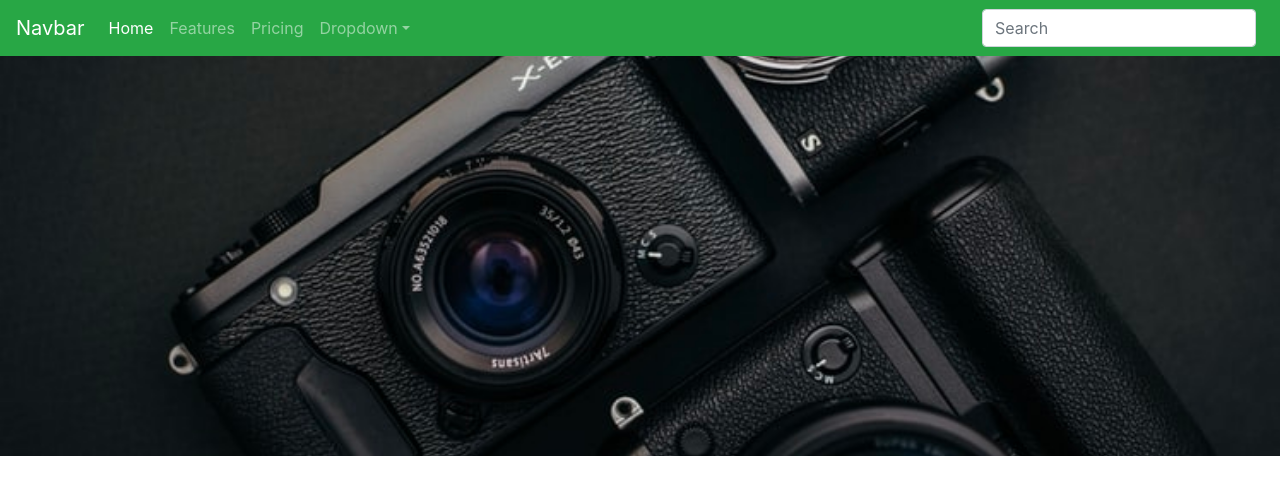
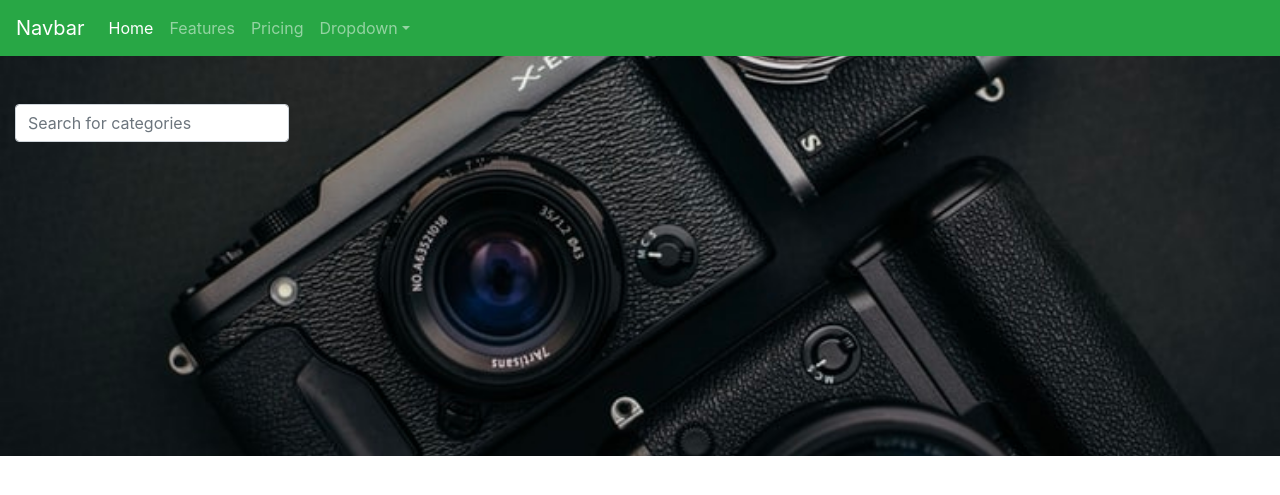
Before and after one commit to firdausa7/MY-GALLERY, a Django app: page / in a window 1280 px wide. Shown: the top 495 px of the page. Run offline with Django 3.2, Linux system fonts and the light colour scheme; some libraries are stand-ins or nearby versions.

Commit message:
move search button from navbar to homepage

```diff
--- a/photo/templates/home.html
+++ b/photo/templates/home.html
@@ -6,7 +6,11 @@
 <link href="{% static 'css/styles.css' %}" rel="stylesheet">
 
 <div class="container-fluid" id="full">
-
+        <form class="form-inline">
+                <div class="md-form my-5">
+                  <input class="form-control mr-sm-4" type="text" placeholder="Search for categories" aria-label="Search">
+                </div>
+              </form>
 
 </div>
 
--- a/photo/templates/navbar.html
+++ b/photo/templates/navbar.html
@@ -42,11 +42,7 @@
           </ul>
           <!-- Links -->
 
-          <form class="form-inline">
-            <div class="md-form my-0">
-              <input class="form-control mr-sm-2" type="text" placeholder="Search" aria-label="Search">
-            </div>
-          </form>
+
         </div>
         <!-- Collapsible content -->
 
```
